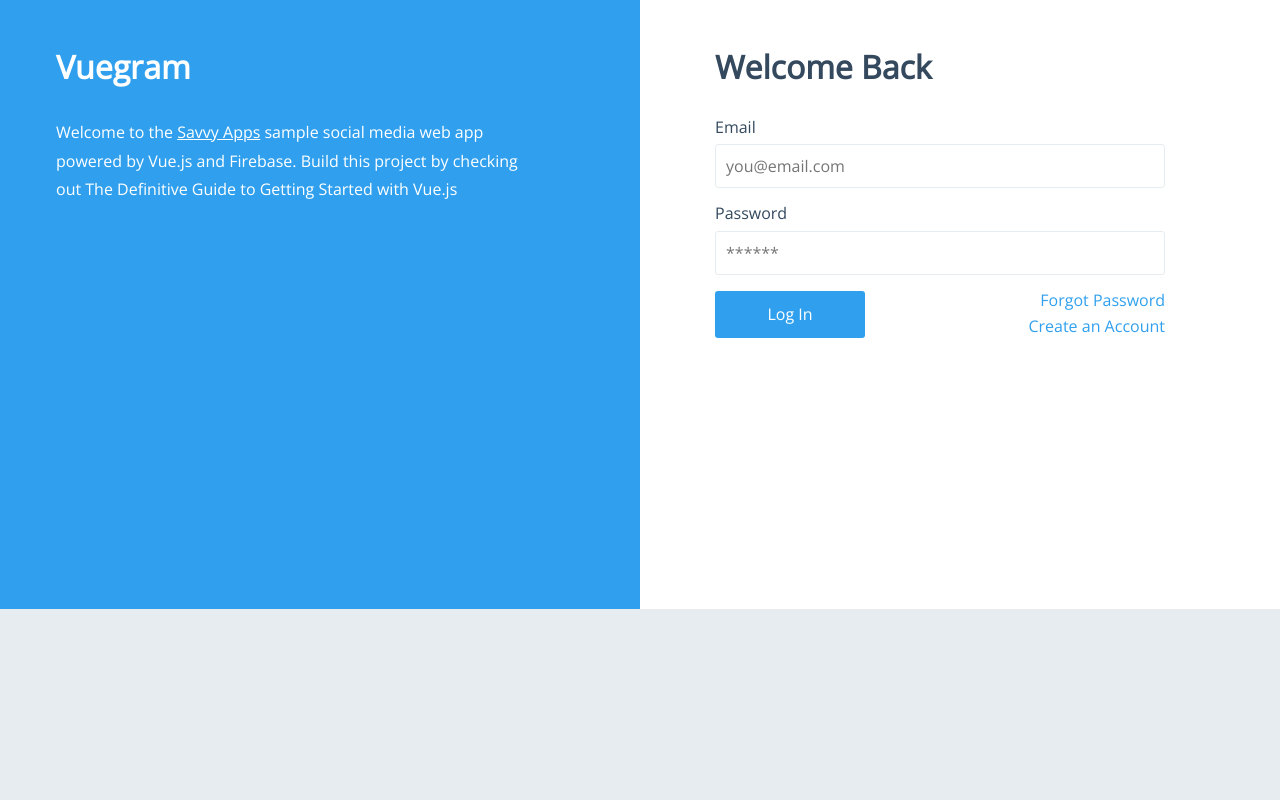
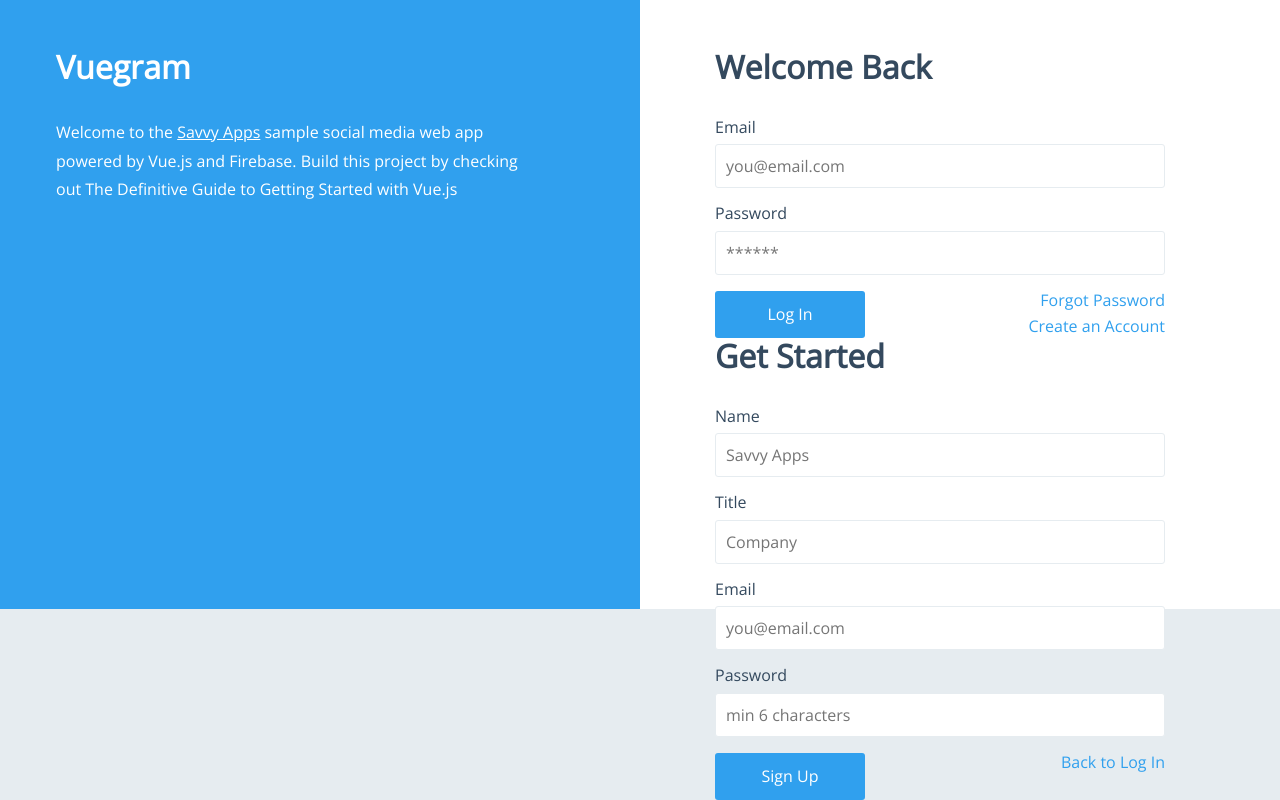
Before and after one commit to regulyarniy/vuegram, a Vue app: page /login in a window 1280 px wide. Shown: the part 191-991 px from the top of the page. Before the commit the page ends 800 px from the top, so only its background shows below. Built offline with nearby package versions, Linux system fonts and the light colour scheme; no server answers.

Commit message:
Create the sign-up logic. Create the sign-up method.

```diff
--- a/src/components/login.vue
+++ b/src/components/login.vue
@@ -7,6 +7,7 @@
       <p>Welcome to the <a href="https://savvyapps.com/" target="_blank">Savvy Apps</a> sample social media web app powered by Vue.js and Firebase. Build this project by checking out The Definitive Guide to Getting Started with Vue.js</p>
     </div>
     <div class="col2">
+      <!-- login form -->
       <form @submit.prevent>
         <h1>Welcome Back</h1>
         <label for="email1">Email</label>
@@ -17,6 +18,22 @@
         <div class="extras">
           <a>Forgot Password</a>
           <a>Create an Account</a>
+        </div>
+      </form>
+      <!-- singup form -->
+      <form @submit.prevent>
+        <h1>Get Started</h1>
+        <label for="name">Name</label>
+        <input v-model.trim="signupForm.name" type="text" placeholder="Savvy Apps" id="name" />
+        <label for="title">Title</label>
+        <input v-model.trim="signupForm.title" type="text" placeholder="Company" id="title" />
+        <label for="email2">Email</label>
+        <input v-model.trim="signupForm.email" type="text" placeholder="you@email.com" id="email2" />
+        <label for="password2">Password</label>
+        <input v-model.trim="signupForm.password" type="password" placeholder="min 6 characters" id="password2" />
+        <button @click="signup" class="button">Sign Up</button>
+        <div class="extras">
+          <a>Back to Log In</a>
         </div>
       </form>
     </div>
@@ -34,6 +51,12 @@
         email: '',
         password: ''
       },
+      signupForm: {
+        name: '',
+        title: '',
+        email: '',
+        password: ''
+      }
     }
   },
   methods: {
@@ -45,6 +68,24 @@
       }).catch(err => {
         console.log(err)
       })
+    },
+    signup() {
+      fb.auth.createUserWithEmailAndPassword(this.signupForm.email, this.signupForm.password).then(user => {
+        this.$store.commit('setCurrentUser', user)
+        // create user obj
+        fb.usersCollection.doc(user.uid).set({
+          name: this.signupForm.name,
+          title: this.signupForm.title
+        }).then(() => ({
+          name: this.signupForm.name,
+          title: this.signupForm.title
+        })).then(() => {
+          this.$store.dispatch('fetchUserProfile')
+          this.$router.push('/dashboard')
+        }).catch(err => {
+          console.log(err)
+        })
+      })
     }
   }
 }
```
